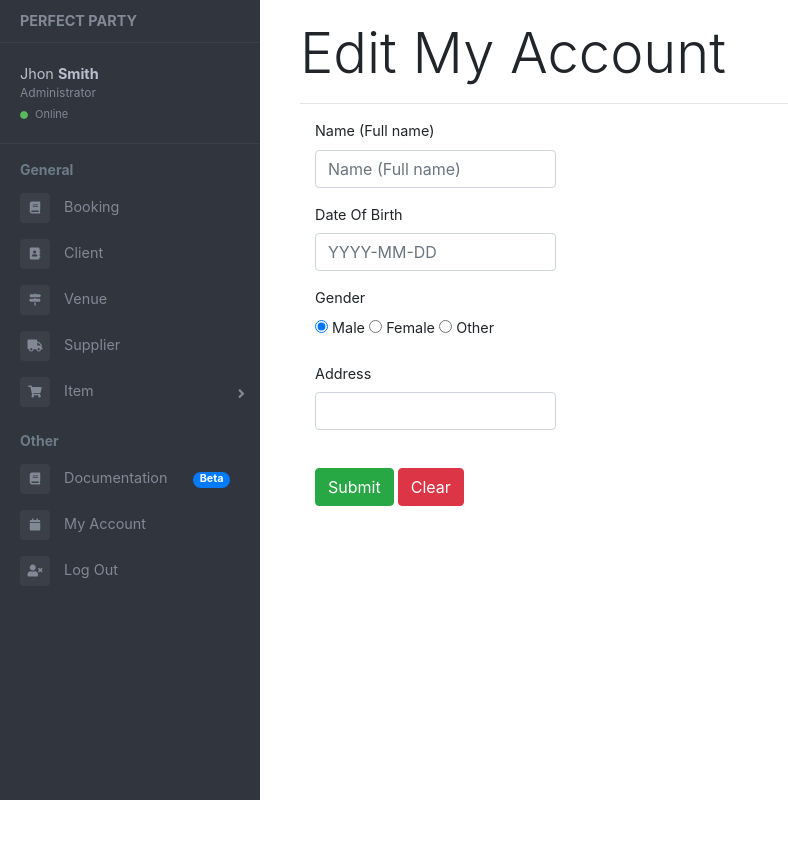
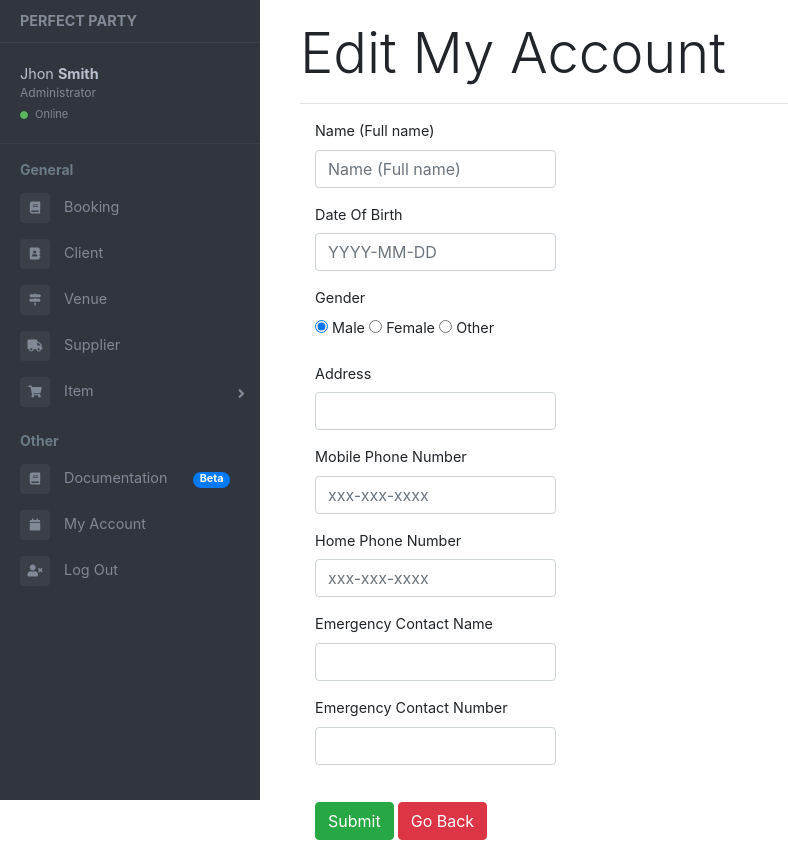
Before and after one commit to fxu9411/Perfect-Party, a Flask app: template perfect_party/PP/templates/editaccount.html in a window 1280 px wide. Shown: the whole page, without its empty margins (0-788 px from the left). Before the commit the page ends 800 px from the top, so only its background shows below. Run offline with Flask 2, Linux system fonts and the light colour scheme; the template is opened without the code that fills it, so the values that code supplies are empty; some libraries are stand-ins or nearby versions.

Commit message:
edit my account UI

```diff
--- a/perfect_party/PP/templates/editaccount.html
+++ b/perfect_party/PP/templates/editaccount.html
@@ -47,6 +47,7 @@
                     </div>
                 </div>
 
+                <!-- Address-->
                 <div class="form-group">
                     <label class="col-md-4 control-label">Address</label>
                     <div class="col-md-4">
@@ -57,13 +58,58 @@
                     </div>
                 </div>
 
+                <!-- Mobile-->
+                <div class="form-group">
+                    <label class="col-md-4 control-label">Mobile Phone Number</label>
+                    <div class="col-md-4">
+                        <div class="input-group">
+                            <input id="mobile_phone_number" name="mobile_phone_number" type="text" placeholder="xxx-xxx-xxxx"
+                                   class="form-control input-md">
+                        </div>
+                    </div>
+                </div>
+
+                <!-- Home-->
+                <div class="form-group">
+                    <label class="col-md-4 control-label">Home Phone Number</label>
+                    <div class="col-md-4">
+                        <div class="input-group">
+                            <input id="home_phone_number" name="home_phone_number" type="text" placeholder="xxx-xxx-xxxx"
+                                   class="form-control input-md">
+                        </div>
+                    </div>
+                </div>
+
+                <!-- Emergency Contact Name-->
+                <div class="form-group">
+                    <label class="col-md-4 control-label">Emergency Contact Name</label>
+                    <div class="col-md-4">
+                        <div class="input-group">
+                            <input id="emergency_contact_name" name="emergency_contact_name" type="text" placeholder=""
+                                   class="form-control input-md">
+                        </div>
+                    </div>
+                </div>
+
+                <!-- Emergency Contact Number-->
+                <div class="form-group">
+                    <label class="col-md-4 control-label">Emergency Contact Number</label>
+                    <div class="col-md-4">
+                        <div class="input-group">
+                            <input id="emergency_contact_number" name="emergency_contact_number" type="text" placeholder=""
+                                   class="form-control input-md">
+                        </div>
+                    </div>
+                </div>
+
+                <!-- Buttons-->
                 <div class="form-group">
                     <label class="col-md-4 control-label"></label>
                     <div class="col-md-4">
                         <a href="#" class="btn btn-success"><span class="glyphicon glyphicon-thumbs-up"></span>
                             Submit</a>
                         <a href="#" class="btn btn-danger" value=""><span
-                                class="glyphicon glyphicon-remove-sign"></span> Clear</a>
+                                class="glyphicon glyphicon-remove-sign"></span>Go Back</a>
 
                     </div>
                 </div>
```
